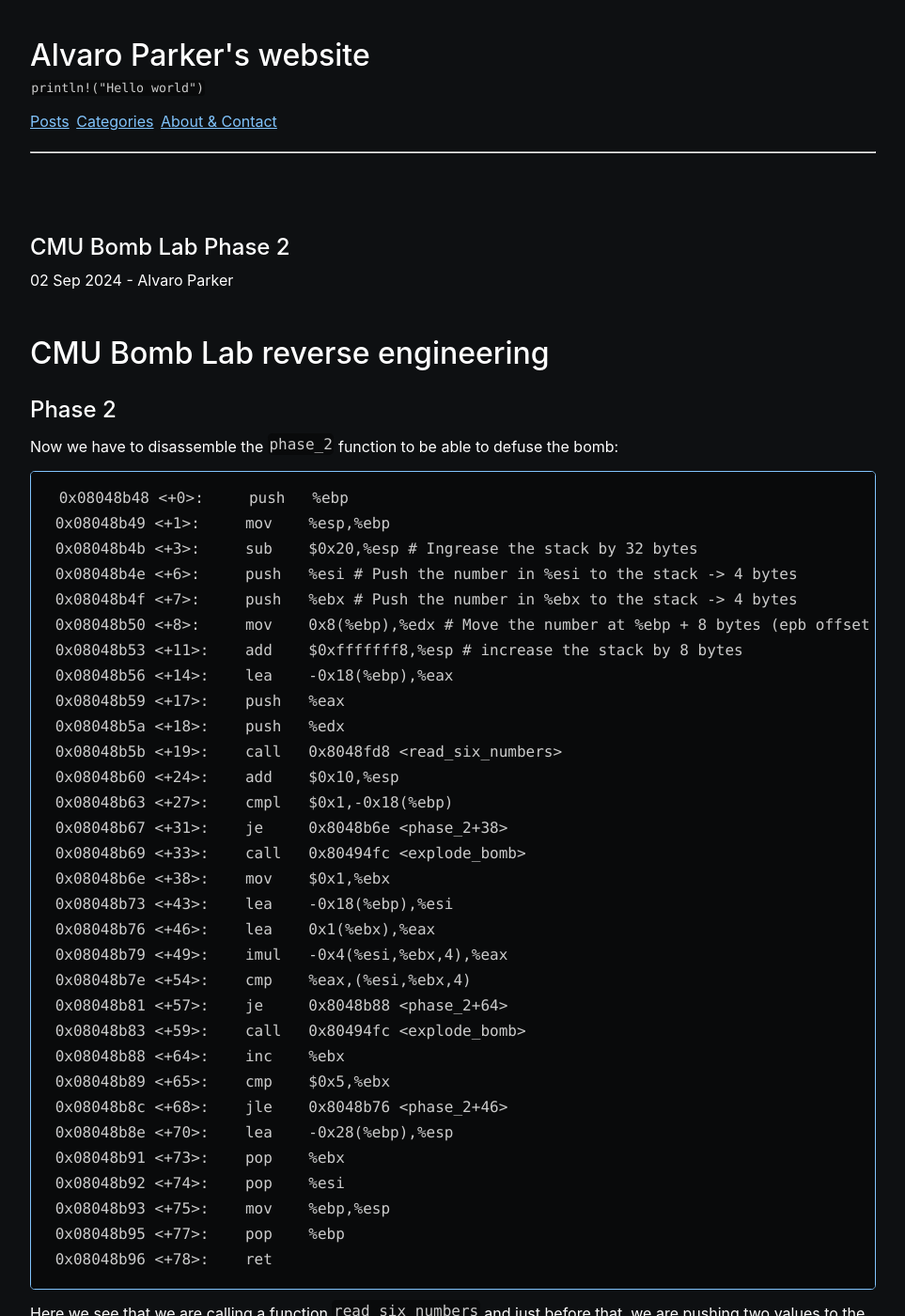
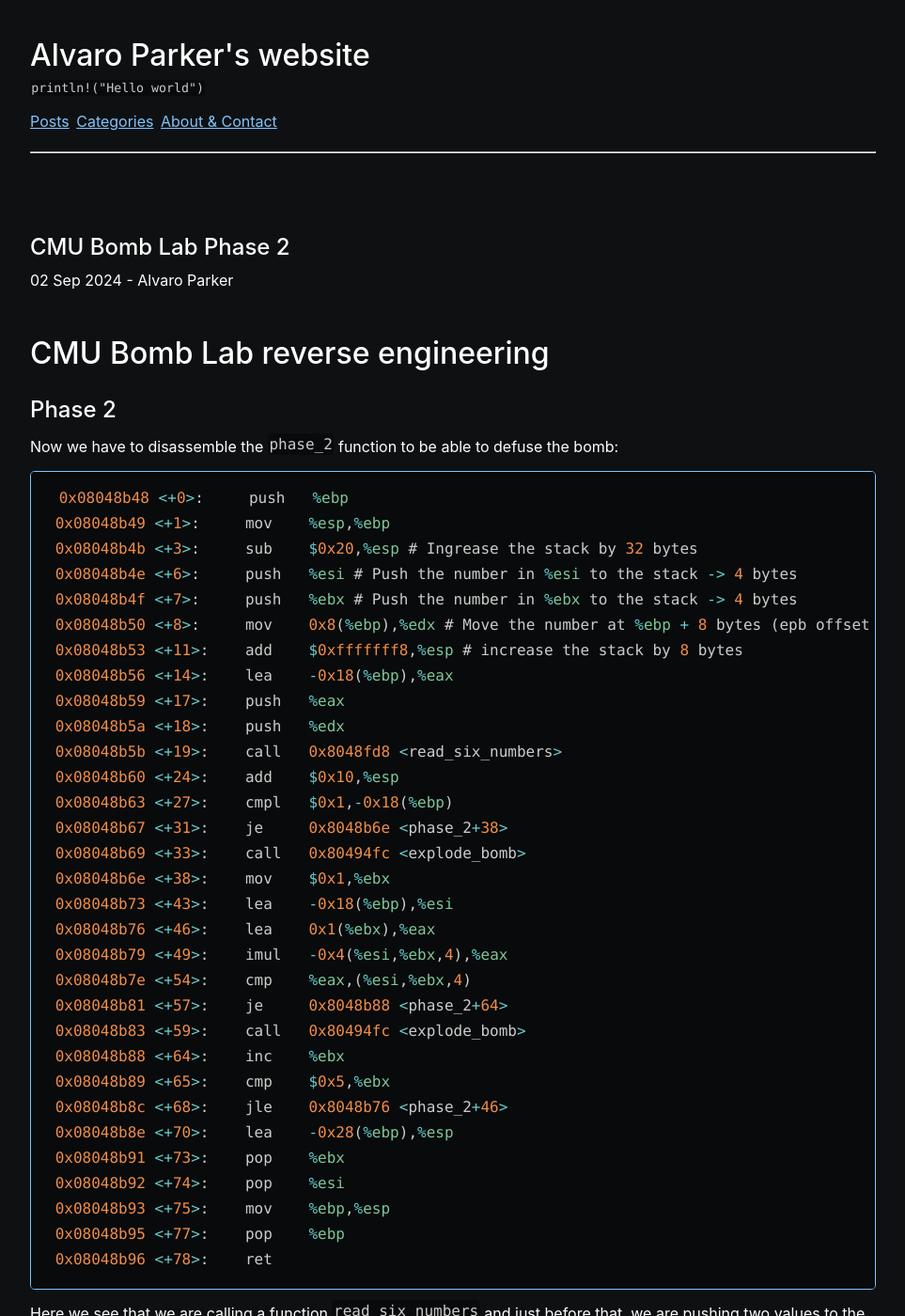
Before and after one commit to AlvaroParker/alvaroparker.github.io, a Jekyll site: the page built from CMU Bomb Lab/_posts/2024-09-02-Phase2.md, in a window 1280 px wide and 1400 px high. Shown: the whole window at 94% size, without its empty margins (158-1121 px from the left). Built offline with Jekyll 4.4.1, drawn with Linux system fonts in a browser that asks for light colours; some of the changed text lies outside the part shown.

Commit message:
Fix syntax highlight

````diff
--- a/CMU Bomb Lab/_posts/2024-09-02-Phase2.md
+++ b/CMU Bomb Lab/_posts/2024-09-02-Phase2.md
@@ -10,7 +10,7 @@ title: CMU Bomb Lab Phase 2
 
 Now we have to disassemble the `phase_2` function to be able to defuse the bomb:
 
-```asm
+```nasm
  0x08048b48 <+0>:     push   %ebp
  0x08048b49 <+1>:     mov    %esp,%ebp
  0x08048b4b <+3>:     sub    $0x20,%esp # Ingrease the stack by 32 bytes
@@ -81,7 +81,7 @@ The register `ebx` doesn't seem to have any meaning so we could assume that it w
 
 Ok, so we now that we pass the input to the `read_six_numbers`, now let's check what that function does by disassembling it:
 
-```asm
+```nasm
 0x08048fd8 <+0>:     push   %ebp
 0x08048fd9 <+1>:     mov    %esp,%ebp
 0x08048fdb <+3>:     sub    $0x8,%esp
@@ -145,7 +145,7 @@ Breakpoint 3, 0x08048fff in read_six_numbers ()
 We are interested in the second argument of `sscanf` as this is the format string. We can see that the format string is `"%d %d %d %d %d %d"`. So we are parsing 6 numbers separated by space.
 After executing the `sscanf` function, we are left with the following instructions
 
-```asm
+```nasm
 0x08048fff <+39>:    call   0x8048860 <sscanf@plt>
 0x08049004 <+44>:    add    $0x20,%esp
 0x08049007 <+47>:    cmp    $0x5,%eax
@@ -163,7 +163,7 @@ Ok, so we know that the seconds fase expect an input of 6 numbers separated by s
 
 Let's analyze now what happens on `phase_2` after returning from `read_six_numbers`:
 
-```asm
+```nasm
 0x08048b5b <+19>:    call   0x8048fd8 <read_six_numbers>
 0x08048b60 <+24>:    add    $0x10,%esp
 0x08048b63 <+27>:    cmpl   $0x1,-0x18(%ebp)
@@ -189,7 +189,7 @@ Let's analyze now what happens on `phase_2` after returning from `read_six_numbe
 
 We see that we adjust our `%esp` (Pointer to the top of the stack) by adding `0x10` (`16` in decimal) and hence decreacing the stack by 16 bytes. Next we compare the first scanned number that `sscanf` with `0x1` at instruction `27`:
 
-```asm
+```nasm
 0x08048b63 <+27>:    cmpl   $0x1,-0x18(%ebp)
 0x08048b67 <+31>:    je     0x8048b6e <phase_2+38>
 ```
@@ -198,7 +198,7 @@ If the first scanned number is equal to 1, we continue. If it's not equal, we ex
 
 Now let's continue analyzing the next instructinos. After checking that our first number is `1`, we then jump to instruction 38:
 
-```asm
+```nasm
 0x08048b6e <+38>:    mov    $0x1,%ebx
 0x08048b73 <+43>:    lea    -0x18(%ebp),%esi
 0x08048b76 <+46>:    lea    0x1(%ebx),%eax
@@ -221,7 +221,7 @@ Before anaylzing line by line, let's notice a thing first,on instruction `64`, `
 less or equal we continue the loop, if it's greater, we break the loop. To continue the loop we jump to the instruction at `46`. So we have a loop defined between instructions `46` and `68`. Now let's analyze
 the 2 instructions before the loop (`38` and `43`):
 
-```asm
+```nasm
 0x08048b6e <+38>:    mov    $0x1,%ebx
 0x08048b73 <+43>:    lea    -0x18(%ebp),%esi
 ```
@@ -233,7 +233,7 @@ So after this 2 instruction we initialize the loop.
 
 Let's analyze the loop, remeber that the initial value of our `ebx` register is `0x1` (`1` in decimal)
 
-```asm
+```nasm
 0x08048b76 <+46>:    lea    0x1(%ebx),%eax
 0x08048b79 <+49>:    imul   -0x4(%esi,%ebx,4),%eax
 0x08048b7e <+54>:    cmp    %eax,(%esi,%ebx,4)
````
Also changed, not shown: CMU Bomb Lab/_posts/2024-09-01-Phase1.md (+5 -5 lines), CMU Bomb Lab/_posts/2024-09-03-Phase3.md (+6 -6 lines), CMU Bomb Lab/_posts/2024-09-04-Phase4.md (+6 -6 lines), CMU Bomb Lab/_posts/2024-09-05-Phase5.md (+7 -7 lines), CMU Bomb Lab/_posts/2024-09-06-Phase6.md (+1 -1 lines).
